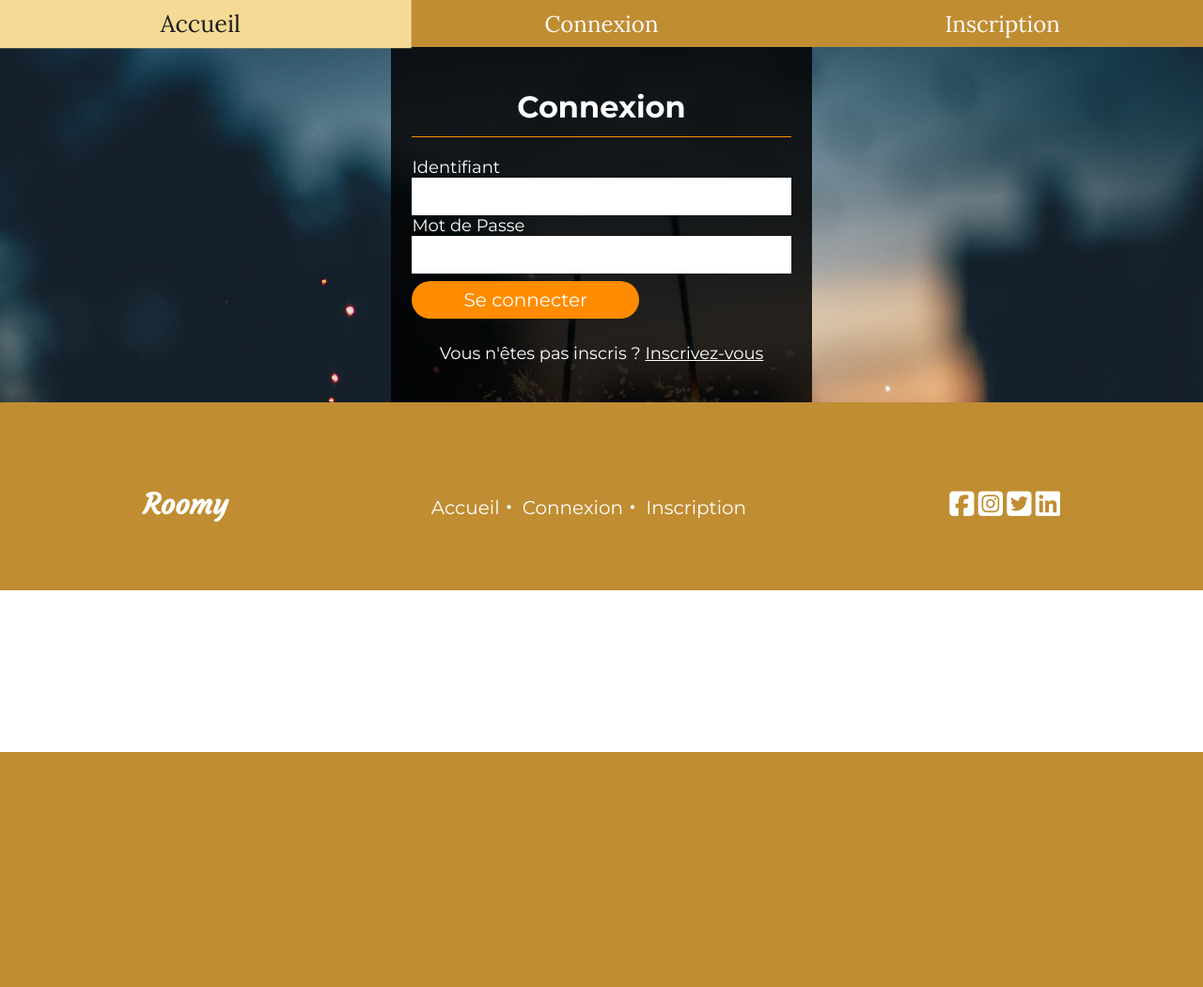
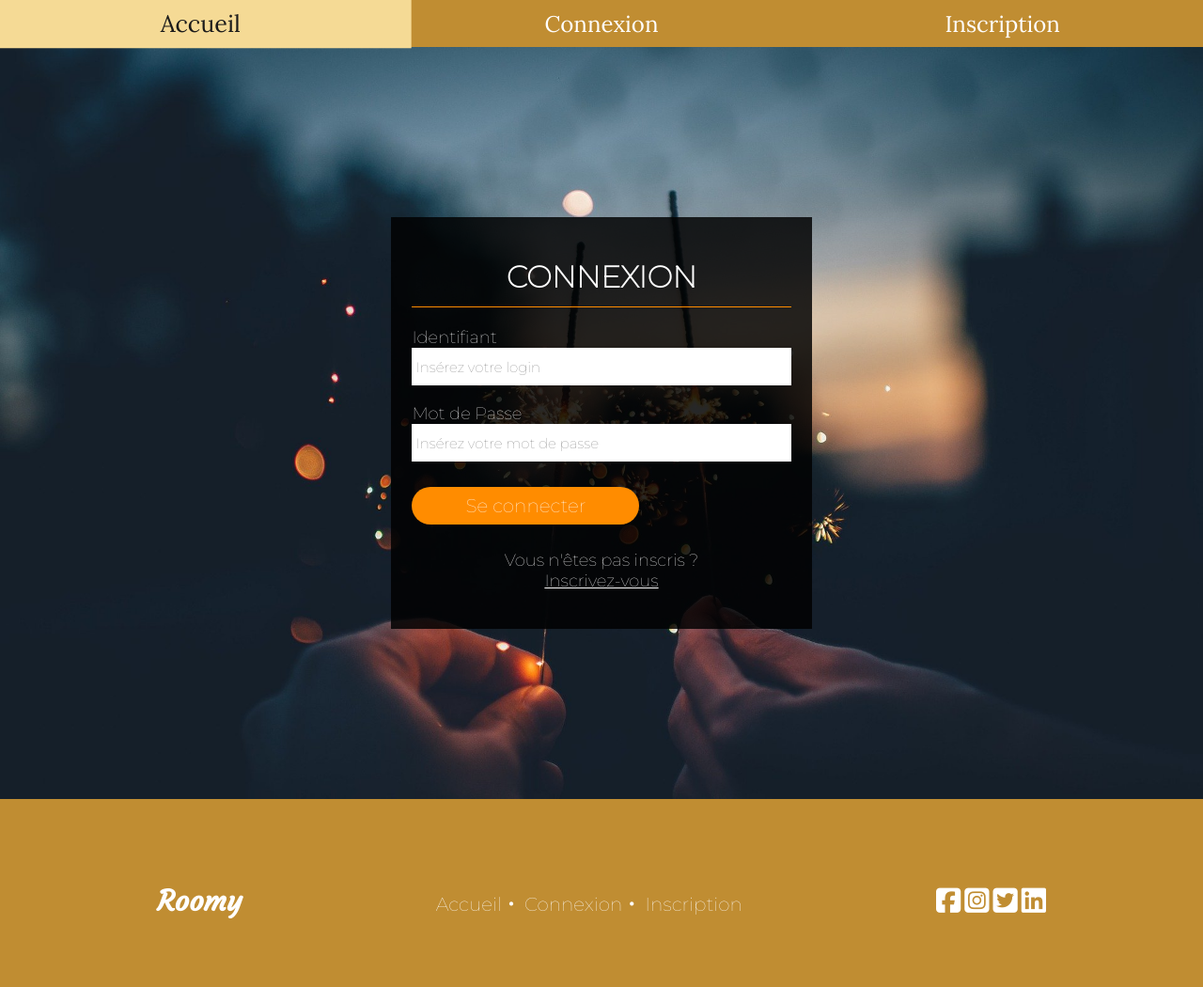
Before and after one commit to celine-pawlak/reservation-salles, a PHP site: page /connexion.php in a window 1280 px wide. Shown: the whole page at 94% size. Before the commit the page ends 800 px from the top, so only its background shows below. Run offline with PHP 8.4, Linux system fonts and the light colour scheme; some libraries are stand-ins or nearby versions.

Commit message:
Font update

```diff
--- a/connexion.php
+++ b/connexion.php
@@ -13,10 +13,12 @@ $page_selected = "connexion";
     <meta http-equiv="X-UA-Compatible" content="ie=edge">
     <link rel="stylesheet" href="styles/css/style.css">
     <script src="https://kit.fontawesome.com/217c9d0a4d.js" crossorigin="anonymous"></script>
+    <link href="https://fonts.googleapis.com/css2?family=Montserrat:wght@100&display=swap" rel="stylesheet">
     <link href="https://fonts.googleapis.com/css2?family=Courgette&display=swap" rel="stylesheet">
+    <link href="https://fonts.googleapis.com/css2?family=Lora&display=swap" rel="stylesheet">
     <title>Connexion</title>
 </head>
-<body>
+<body class="body-inscription">
 <header>
     <?php
     include("header.php");
@@ -64,16 +66,16 @@ $page_selected = "connexion";
     <div class="content">
         <?= renderErrors($errors) ?>
         <form class="form-inscription" action="connexion.php" method="POST">
-            <h1>Connexion</h1>
+            <h1> CONNEXION </h1>
 
             <label for="login">Identifiant</label>
-            <input class="no-border" id="login" name="login" type="text" required>
-
+            <input class="no-border" id="login" name="login" type="text" placeholder="Insérez votre login" required>
+            <br>
             <label for="password">Mot de Passe</label>
-            <input class="no-border" id="password" name="password" type="password" required>
-
+            <input class="no-border" id="password" name="password" type="password" placeholder="Insérez votre mot de passe" required>
+            <br>
             <input class="inscription-button" type="submit" name="signin" value="Se connecter">
-            <p>Vous n'êtes pas inscris ? <a href="inscription.php">Inscrivez-vous</a></p>
+            <p>Vous n'êtes pas inscris ?<br><a href="inscription.php">Inscrivez-vous</a></p>
         </form>
     </div>
 </main>
--- a/index.php
+++ b/index.php
@@ -12,6 +12,7 @@ $page_selected = "index";
         <script src="https://kit.fontawesome.com/217c9d0a4d.js" crossorigin="anonymous"></script>
         <link href="https://fonts.googleapis.com/css2?family=Montserrat:wght@100&display=swap" rel="stylesheet">
         <link href="https://fonts.googleapis.com/css2?family=Courgette&display=swap" rel="stylesheet">
+        <link href="https://fonts.googleapis.com/css2?family=Lora&display=swap" rel="stylesheet">
     </head>
     <body>
         <header>
--- a/inscription.php
+++ b/inscription.php
@@ -10,6 +10,7 @@
         <script src="https://kit.fontawesome.com/217c9d0a4d.js" crossorigin="anonymous"></script>
         <link href="https://fonts.googleapis.com/css2?family=Montserrat:wght@100&display=swap" rel="stylesheet">
         <link href="https://fonts.googleapis.com/css2?family=Courgette&display=swap" rel="stylesheet">
+        <link href="https://fonts.googleapis.com/css2?family=Lora&display=swap" rel="stylesheet">
     </head>
     <body class="body-inscription">
         <header>
--- a/planning.php
+++ b/planning.php
@@ -11,8 +11,9 @@ $page_selected = "planning";
     <meta name="viewport" content="width=device-width, user-scalable=yes"/>
     <link rel="stylesheet" href="styles/css/style.css">
     <script src="https://kit.fontawesome.com/217c9d0a4d.js" crossorigin="anonymous"></script>
+    <link href="https://fonts.googleapis.com/css2?family=Montserrat:wght@100&display=swap" rel="stylesheet">
     <link href="https://fonts.googleapis.com/css2?family=Courgette&display=swap" rel="stylesheet">
-</head>
+    <link href="https://fonts.googleapis.com/css2?family=Lora&display=swap" rel="stylesheet"></head>
 <body>
 <header>
     <?php
--- a/profil.php
+++ b/profil.php
@@ -9,7 +9,9 @@
 <!--    <link rel="stylesheet" href="styles/css/main.css">-->
     <link rel="stylesheet" type="text/css" href="styles/css/style.css">
     <script src="https://kit.fontawesome.com/217c9d0a4d.js" crossorigin="anonymous"></script>
+    <link href="https://fonts.googleapis.com/css2?family=Montserrat:wght@100&display=swap" rel="stylesheet">
     <link href="https://fonts.googleapis.com/css2?family=Courgette&display=swap" rel="stylesheet">
+    <link href="https://fonts.googleapis.com/css2?family=Lora&display=swap" rel="stylesheet">
 </head>
 <body body-profil>
 <header>
--- a/reservation.php
+++ b/reservation.php
@@ -9,6 +9,7 @@
     <script src="https://kit.fontawesome.com/217c9d0a4d.js" crossorigin="anonymous"></script>
     <link href="https://fonts.googleapis.com/css2?family=Montserrat:wght@100&display=swap" rel="stylesheet">
     <link href="https://fonts.googleapis.com/css2?family=Courgette&display=swap" rel="stylesheet">
+    <link href="https://fonts.googleapis.com/css2?family=Lora&display=swap" rel="stylesheet">
     <title>Réservation</title>
 </head>
 <body class="body-reservation">
--- a/styles/css/style.css
+++ b/styles/css/style.css
@@ -1,5 +1,12 @@
 /* - - - - - - - - - - - - - - - - - - - - - - - - - - - - - - - - - - - - - - - - - - - - - - - - - - - - - - - - - - - - - - - - - - - - - - - - - - - - - */
 /*ALL*/
+:root{
+    --dark: #1A1A1A;
+    --light: #EBEBEB;
+    --gold: #c08d32;
+    --soft-gold: #F5DA95;
+    --dark-gold: #CE8025;
+}
 
 /* MONTSERRAT */
 @import url('https://fonts.googleapis.com/css2?family=Montserrat:ital,wght@0,100;0,200;0,300;0,400;0,500;0,600;0,700;0,800;0,900;1,100;1,200;1,300;1,400;1,500;1,600;1,700;1,800;1,900&display=swap');
@@ -19,7 +26,6 @@ html,
 body {
     margin: 0;
     padding: 0;
-
 }
 
 a {
@@ -33,6 +39,7 @@ a {
 }
 
 /*** HEADER ***/
+
 header h1,
 header h2,
 header h3,
@@ -128,6 +135,9 @@ header a:hover,
     color: white;
     padding: 5%;
     font-family: 'Montserrat';
+}
+.footer ul, .footer li{
+    padding: 0;
 }
 
 .after:after {
--- a/user_reservation.php
+++ b/user_reservation.php
@@ -8,7 +8,9 @@
           content="width=device-width, user-scalable=no, initial-scale=1.0, maximum-scale=1.0, minimum-scale=1.0">
     <link rel="stylesheet" href="styles/css/style.css">
     <script src="https://kit.fontawesome.com/217c9d0a4d.js" crossorigin="anonymous"></script>
+    <link href="https://fonts.googleapis.com/css2?family=Montserrat:wght@100&display=swap" rel="stylesheet">
     <link href="https://fonts.googleapis.com/css2?family=Courgette&display=swap" rel="stylesheet">
+    <link href="https://fonts.googleapis.com/css2?family=Lora&display=swap" rel="stylesheet">
     <title>Modifier réservations - Réservation salles</title>
 </head>
 <body>
```
